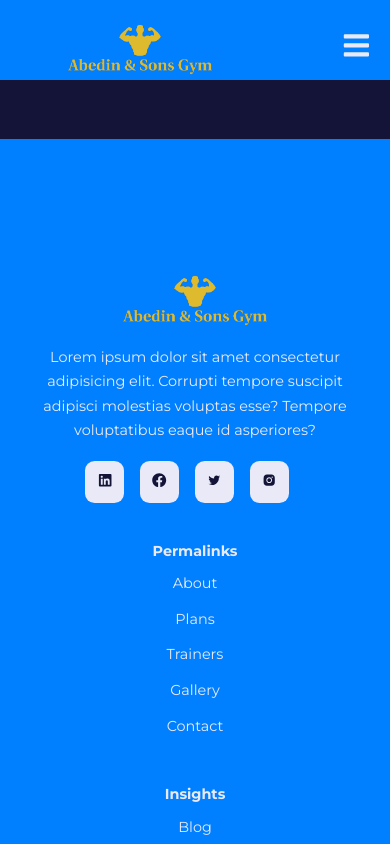
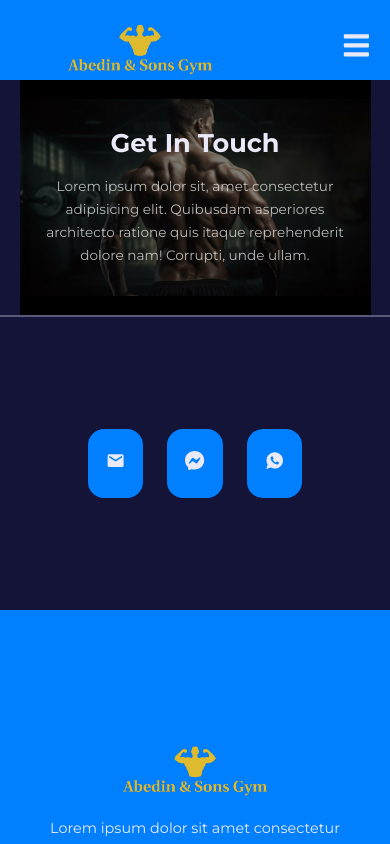
Before and after one commit to MehediMashfan086/react-project-gym, a React (Create React App) app: page /contact in a window 390 px wide. Shown: the top 844 px of the page. Built offline with nearby package versions, Linux system fonts and the light colour scheme.

Commit message:
feat(Contact): Contact Section done with responsive also

```diff
--- a/src/pages/About/About.jsx
+++ b/src/pages/About/About.jsx
@@ -3,7 +3,7 @@ import "./About.css"
 import Header from '../../components/Header'
 import HeaderImage from "../../images/header_bg_1.jpg"
 import StoryImage from "../../images/about1.jpg"
-import VisionImage from "../../images/about2.webp"
+import VisionImage from "../../images/about2.jpg"
 import MissionImage from "../../images/about3.jpg"
 
 const About = () => {
--- a/src/pages/Contact/Contact.css
+++ b/src/pages/Contact/Contact.css
@@ -0,0 +1,39 @@
+.contact-container {
+    display: grid;
+    place-items: center;
+}
+
+.contact-wrapper {
+    width: fit-content;
+    display: flex;
+    gap: 2rem;
+}
+
+.contact-wrapper a {
+    background: var(--color-primary);
+    font-size: 2rem;
+    border: 2px solid transparent;
+    transition: var(--transition);
+    padding: 2rem;
+    border-radius: 1.5rem;
+}
+
+.contact-wrapper a:hover {
+    background: transparent;
+    border-color: var(--color-gray-100);
+}
+
+
+/* MEDIA QUERIES (Small Screens) */
+
+@media screen and (max-width:600px) {
+    .contact-wrapper {
+        gap: 1.5rem;
+    }
+
+    .contact-wrapper a {
+        padding: 1rem;
+        font-size: 1.2rem;
+        border-radius: 1rem;
+    }
+}
--- a/src/pages/Contact/Contact.jsx
+++ b/src/pages/Contact/Contact.jsx
@@ -1,11 +1,37 @@
 import React from 'react'
 import "./Contact.css"
+import Header from '../../components/Header'
+import HeaderImage from "../../images/header_bg_2.jpg"
+import { MdEmail } from "react-icons/md"
+import { BsMessenger } from "react-icons/bs"
+import { IoLogoWhatsapp } from "react-icons/io"
 
 const Contact = () => {
   return (
-    <div>
-      Contact
-    </div>
+    <>
+      <Header title="Get In Touch" image={HeaderImage}>
+        Lorem ipsum dolor sit, amet consectetur adipisicing
+        elit. Quibusdam asperiores architecto ratione quis
+        itaque reprehenderit dolore nam! Corrupti, unde ullam.
+      </Header>
+      <section className="contact">
+        <div className="container contact-container">
+          <div className="contact-wrapper">
+            <a href="mailto:mhmehedi375@gmail.com" target='_blank' rel='noreferrer noopener'>
+              <MdEmail/>
+            </a>
+
+            <a href="http://m.me/mehedimashfan" target='_blank' rel='noreferrer noopener'>
+              <BsMessenger/>
+            </a>
+
+            <a href="https://wa.me/+8801686667110" target='_blank' rel='noreferrer noopener'>
+              <IoLogoWhatsapp/>
+            </a>
+          </div>
+        </div>
+      </section>
+    </>
   )
 }
 
```
Also changed, not shown: src/images/about2.jpg (added), src/images/header_bg_2.jpg (added).
